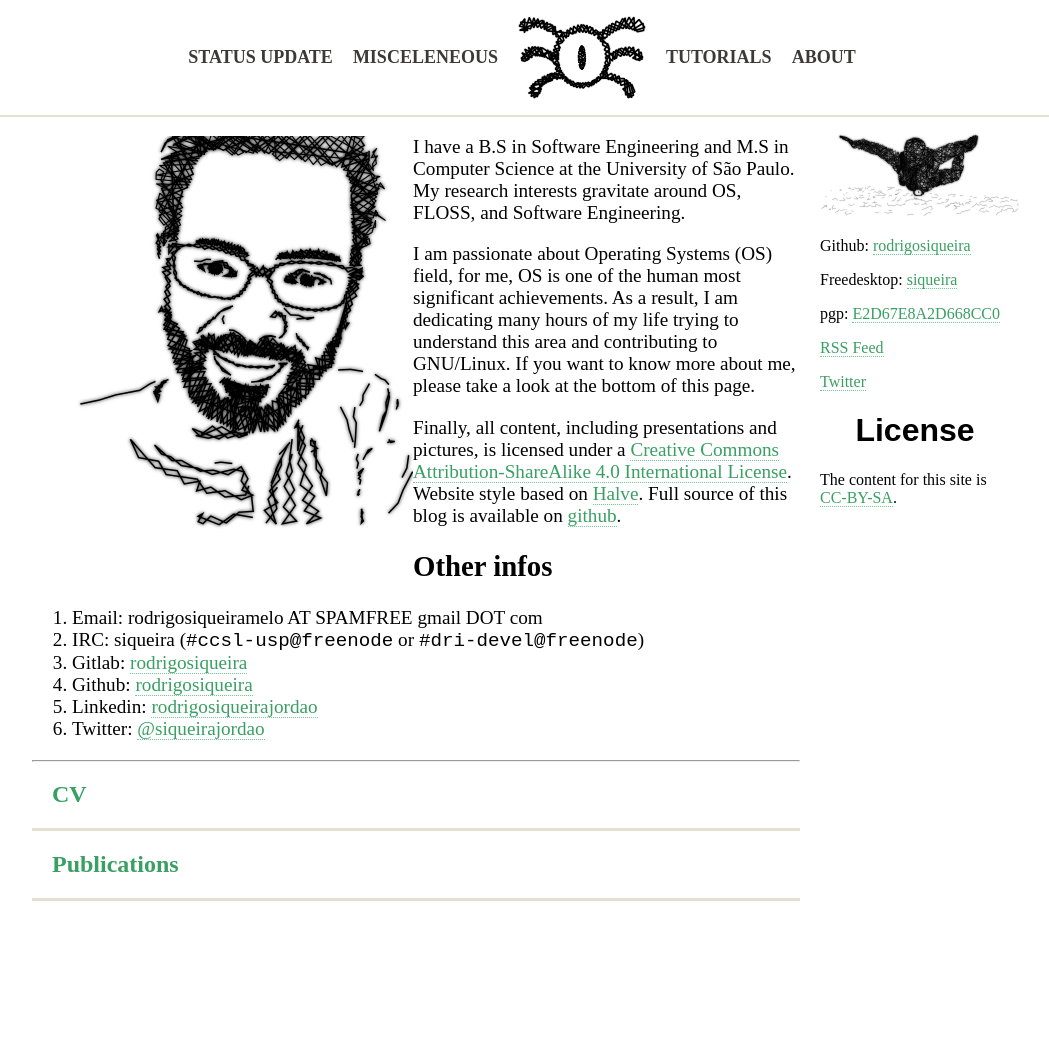
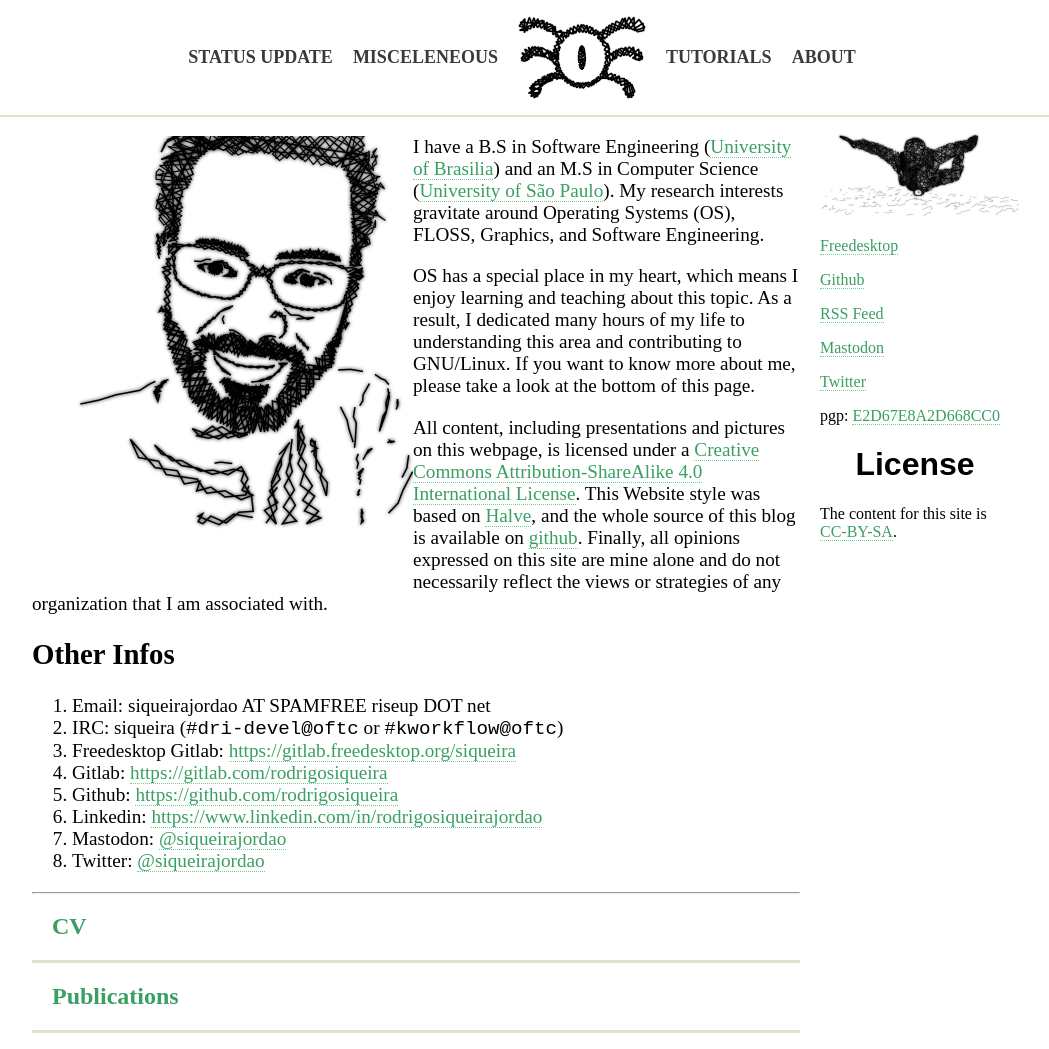
Before and after one commit to webfolder/siqueira.tech, a Jekyll site: the page built from about.md, in a window 1280 px wide. Shown: the whole page, without its empty margins (128-1177 px from the left). Built offline with Jekyll 4.4.1, drawn with Linux system fonts in a browser that asks for light colours; before the commit the page ends 981 px from its top, so only the background shows below that.

Commit message:
about: Update my personal info
It has been a long time since I update my about and CV page. This commit
updates the generic info in the about page, my CV, and some links.

Signed-off-by: Rodrigo Siqueira <siqueirajordao@riseup.net>

```diff
--- a/about.md
+++ b/about.md
@@ -8,26 +8,33 @@
   src="me2.png"
   style="float: left" %}
 
-I have a B.S in Software Engineering and M.S in Computer Science at the
-University of São Paulo. My research interests gravitate around OS, FLOSS, and
+I have a B.S in Software Engineering
+([University of Brasilia](https://international.unb.br/)) and an M.S in
+Computer Science ([University of São Paulo](https://www5.usp.br/)). My research
+interests gravitate around Operating Systems (OS), FLOSS, Graphics, and
 Software Engineering.
 
-I am passionate about Operating Systems (OS) field, for me, OS is one of the
-human most significant achievements. As a result, I am dedicating many hours of
-my life trying to understand this area and contributing to GNU/Linux. If you
-want to know more about me, please take a look at the bottom of this page.
+OS has a special place in my heart, which means I enjoy learning and teaching
+about this topic. As a result, I dedicated many hours of my life to
+understanding this area and contributing to GNU/Linux. If you want to know more
+about me, please take a look at the bottom of this page.
 
-Finally, all content, including presentations and pictures, is licensed under a
-[Creative Commons Attribution-ShareAlike 4.0 International
-License](https://creativecommons.org/licenses/by-sa/4.0/). Website style based
-on [Halve](https://github.com/TaylanTatli/Halve). Full source of this blog is
-available on [github](https://github.com/webfolder/siqueira.tech).
+All content, including presentations and pictures on this webpage, is licensed
+under a [Creative Commons Attribution-ShareAlike 4.0 International
+License](https://creativecommons.org/licenses/by-sa/4.0/). This Website style
+was based on [Halve](https://github.com/TaylanTatli/Halve), and the whole
+source of this blog is available on
+[github](https://github.com/webfolder/siqueira.tech). Finally, all opinions
+expressed on this site are mine alone and do not necessarily reflect the views
+or strategies of any organization that I am associated with.
 
-## Other infos
+## Other Infos
 
-1. Email: rodrigosiqueiramelo AT SPAMFREE gmail DOT com
-2. IRC: siqueira (`#ccsl-usp@freenode` or `#dri-devel@freenode`)
-3. Gitlab: [rodrigosiqueira](https://gitlab.com/rodrigosiqueira?nav_source=navbar)
-3. Github: [rodrigosiqueira](https://github.com/rodrigosiqueira)
-4. Linkedin: [rodrigosiqueirajordao](https://www.linkedin.com/in/rodrigosiqueirajordao)
-5. Twitter: [@siqueirajordao](https://twitter.com/siqueirajordao)
+1. Email: siqueirajordao AT SPAMFREE riseup DOT net
+2. IRC: siqueira (`#dri-devel@oftc` or `#kworkflow@oftc`)
+3. Freedesktop Gitlab: <https://gitlab.freedesktop.org/siqueira>
+4. Gitlab: <https://gitlab.com/rodrigosiqueira>
+5. Github: <https://github.com/rodrigosiqueira>
+6. Linkedin: <https://www.linkedin.com/in/rodrigosiqueirajordao>
+7. Mastodon: [@siqueirajordao](https://mastodon.social/web/@siqueirajordao)
+8. Twitter: [@siqueirajordao](https://twitter.com/siqueirajordao)
```
Also changed, not shown: _pages/about/cv.md (+12 -9 lines), sidebar.md (+6 -4 lines).
